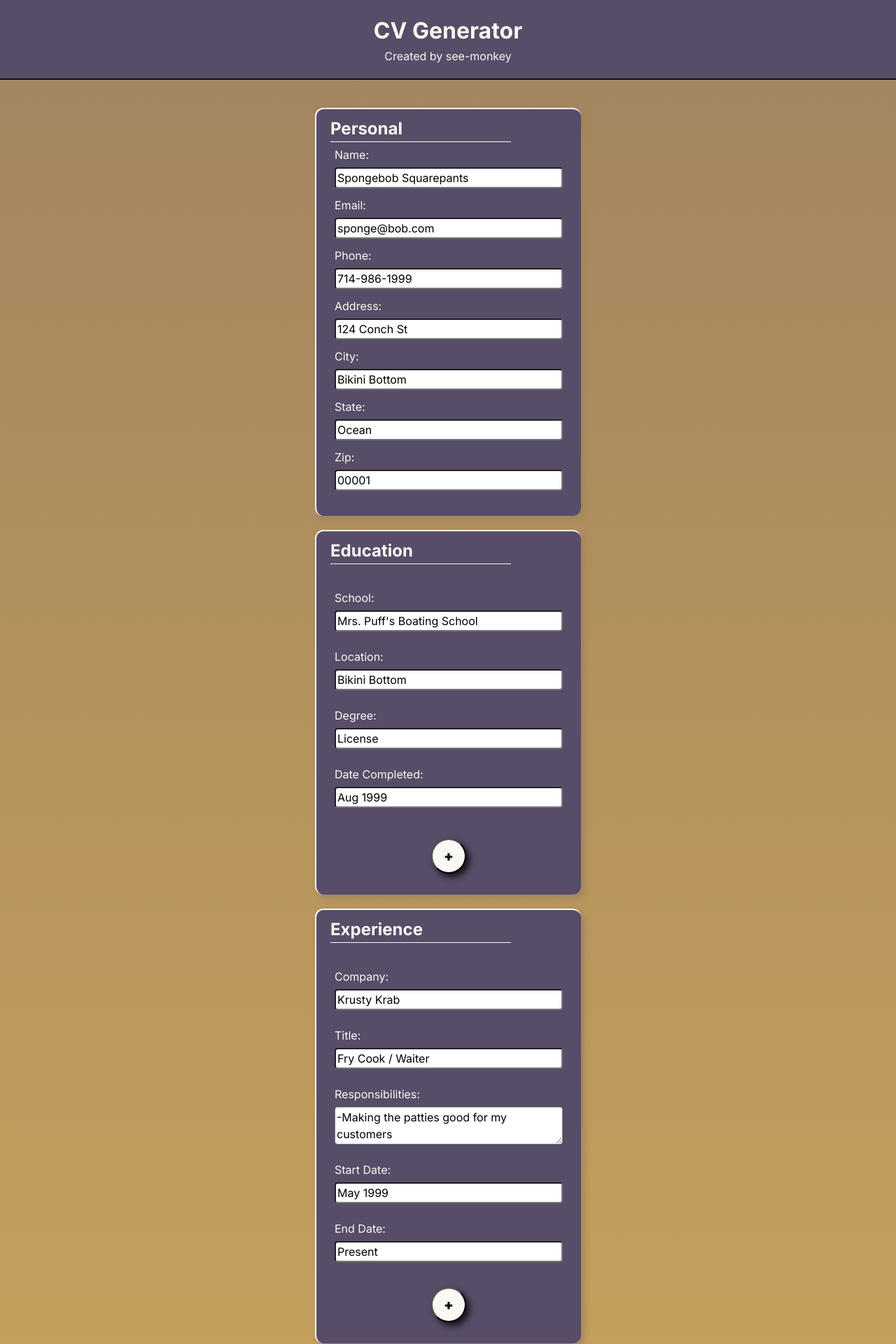
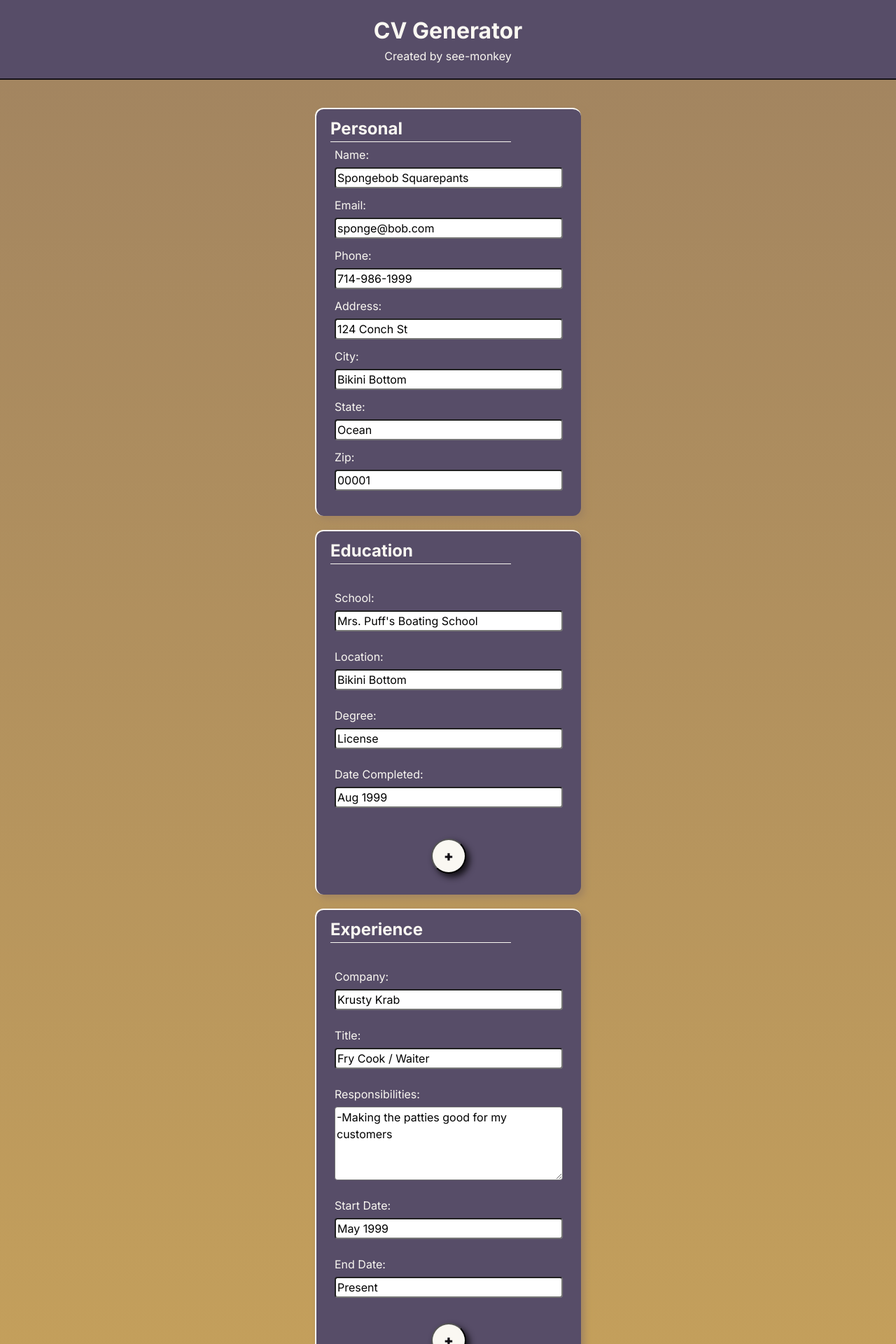
Before and after one commit to See-Monkey/cv-application, a React (Vite) app: page / in a window 1280 px wide. Shown: the top 1920 px of the page at 70% size. Built offline with nearby package versions, Linux system fonts and the light colour scheme.

Commit message:
Fix line break bug in job responsibilites

```diff
--- a/src/components/DisplayCV.jsx
+++ b/src/components/DisplayCV.jsx
@@ -70,7 +70,7 @@ export default function DisplayCV({ personal, education, experience }) {
 								{exp.startDate} - {exp.endDate}
 							</p>
 						</div>
-						<p>{exp.responsibilities}</p>
+						<p className="displayResp">{exp.responsibilities}</p>
 					</div>
 				))}
 			</div>
--- a/src/styles/displayCV.css
+++ b/src/styles/displayCV.css
@@ -87,3 +87,7 @@
 	text-align: end;
 	padding-right: 40px;
 }
+
+.displayResp {
+	white-space: pre-wrap;
+}
--- a/src/styles/editMode.css
+++ b/src/styles/editMode.css
@@ -23,6 +23,10 @@ input,
 textarea {
 	flex: 1 1 1;
 	border-radius: 4px;
+}
+
+textarea {
+	height: 105px;
 }
 
 .personal,
```
